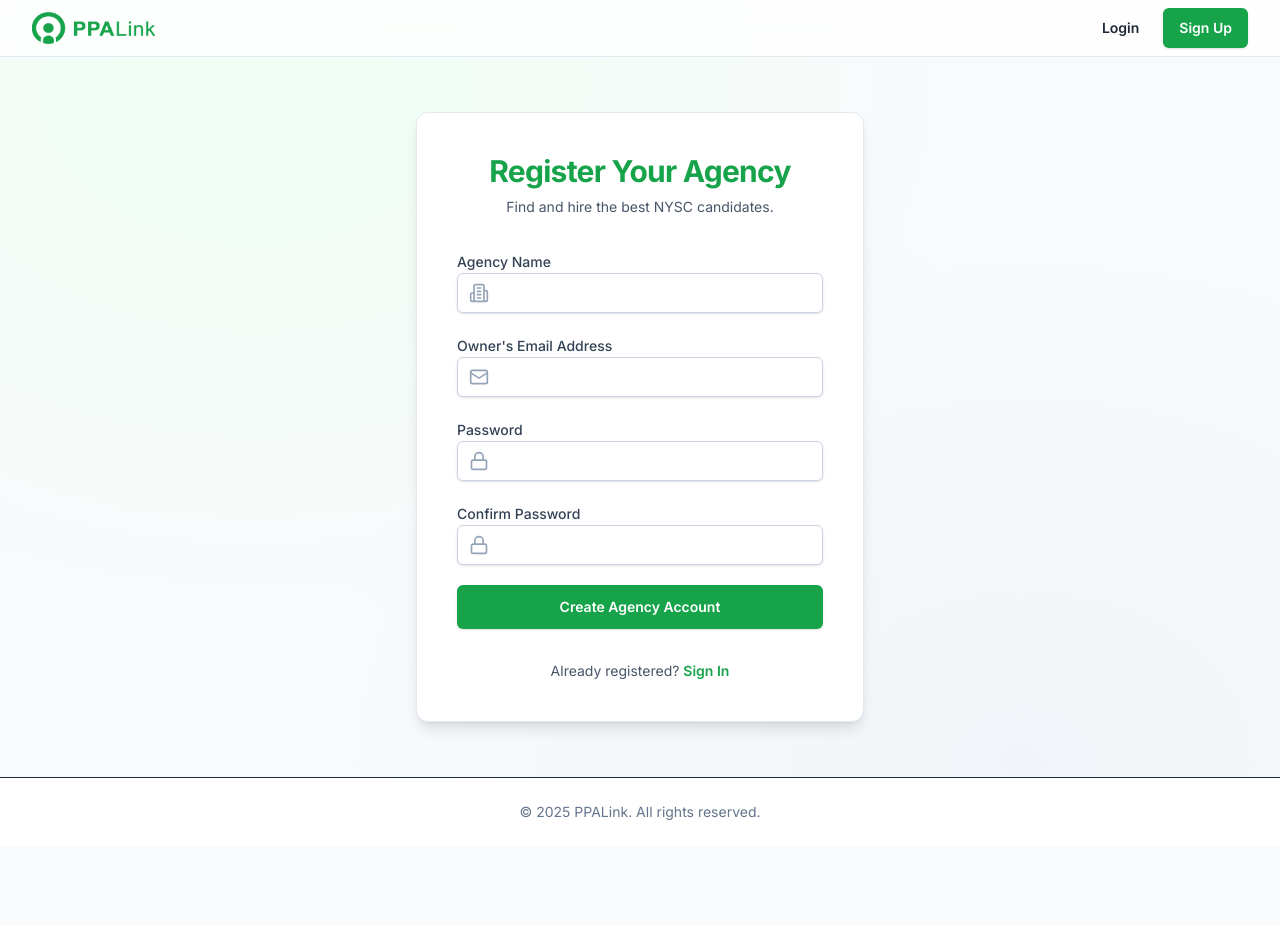
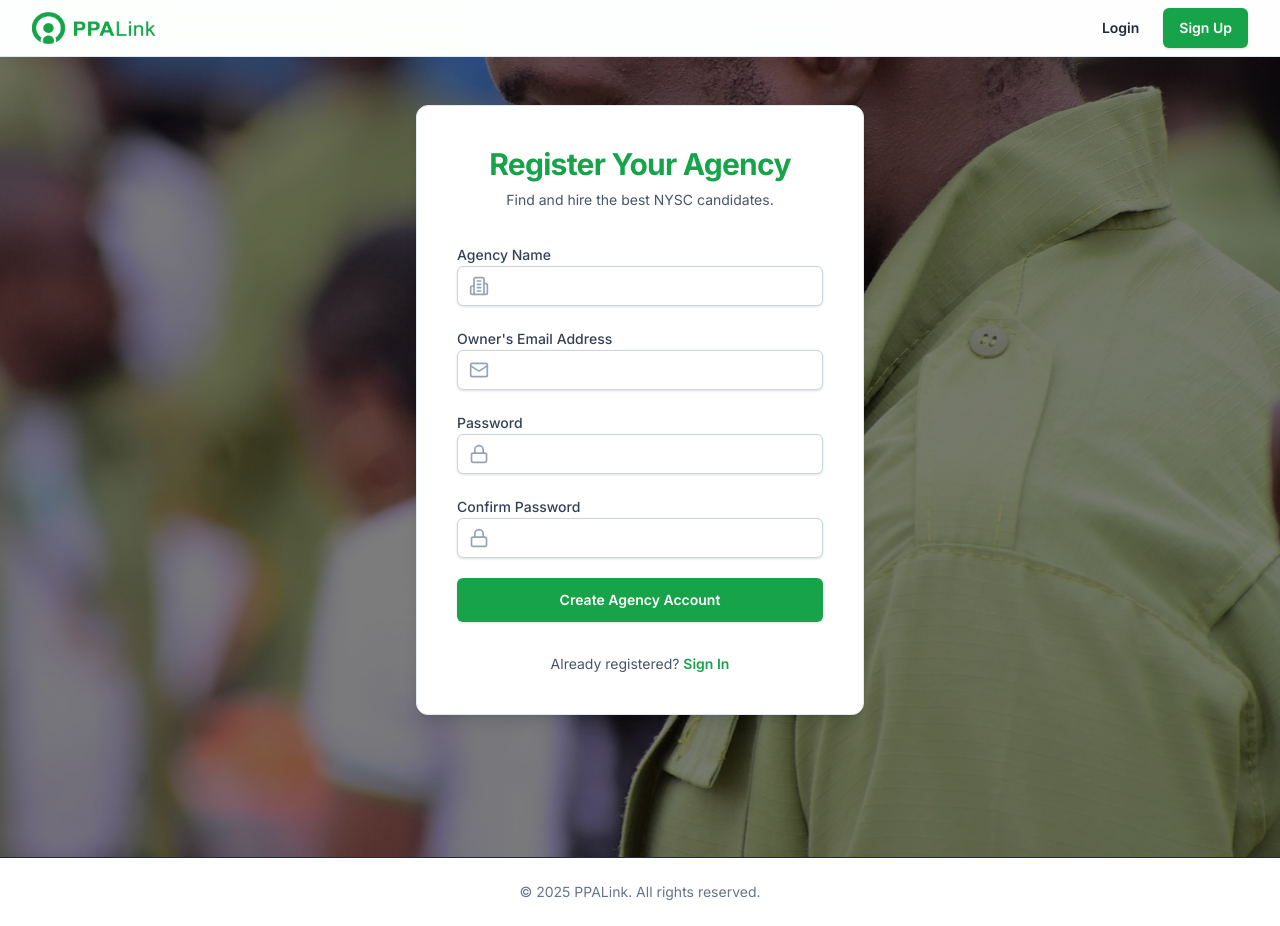
Before and after one commit to tobyt50/PPALink, a React (Vite) app in the folder ppalink-frontend/: page /register/agency in a window 1280 px wide. Before the commit the page ends 846 px from the top, so only its background shows below. Built offline with nearby package versions, Linux system fonts and the light colour scheme; no server answers.

Commit message:
Fixed link issues in auth pages

```diff
--- a/ppalink-frontend/src/pages/auth/Login.tsx
+++ b/ppalink-frontend/src/pages/auth/Login.tsx
@@ -1,9 +1,9 @@
 import { zodResolver } from '@hookform/resolvers/zod';
-import { motion } from 'framer-motion';
+import { motion, useScroll, useTransform } from 'framer-motion';
 import { Lock, Mail } from 'lucide-react';
 import { useForm } from 'react-hook-form';
 import toast from 'react-hot-toast';
-import { useNavigate } from 'react-router-dom';
+import { Link, useNavigate } from 'react-router-dom';
 import { z } from 'zod';
 import { Input } from '../../components/forms/Input';
 import { Button } from '../../components/ui/Button';
@@ -40,10 +40,7 @@ const Login = () => {
         const { user, token } = response.data;
         loginToStore(user, token);
 
-        // The useEffect in ProtectedRoute will now handle all data fetching.
-        // We simply navigate to the correct dashboard.
         if (user.role === 'ADMIN') {
-          // 👇 ADD THIS REDIRECT LOGIC FOR ADMINS
           navigate('/admin/dashboard');
         } else if (user.role === 'CANDIDATE') {
           navigate('/dashboard/candidate');
@@ -60,13 +57,31 @@ const Login = () => {
     }
   };
 
+  // Parallax background
+  const { scrollY } = useScroll();
+  const y = useTransform(scrollY, [0, 300], [0, 100]);
+
   return (
-    <div className="flex min-h-[calc(100vh-80px)] items-center justify-center px-4 py-12">
+    <div className="w-full min-h-screen relative overflow-hidden text-white flex items-center justify-center">
+      {/* Background image */}
+      <motion.div
+        style={{
+          y,
+          backgroundImage: "url('/bg.JPG')",
+          backgroundSize: 'cover',
+          backgroundPosition: 'center',
+        }}
+        className="absolute inset-0"
+      />
+      {/* Overlay */}
+      <div className="absolute inset-0 bg-black/50" />
+
+      {/* Login form */}
       <motion.div
         initial={{ opacity: 0, y: -20 }}
         animate={{ opacity: 1, y: 0 }}
         transition={{ duration: 0.5 }}
-        className="w-full max-w-md"
+        className="relative w-full max-w-md"
       >
         <div className="rounded-xl border border-gray-200 bg-white p-6 shadow-lg md:p-10">
           <div className="text-center">
@@ -87,21 +102,31 @@ const Login = () => {
             <div className="space-y-2">
               <Label htmlFor="email">Email Address</Label>
               <Input
-                id="email" type="email" placeholder="you@example.com" icon={Mail}
-                error={!!errors.email} {...register('email')} disabled={isSubmitting}
+                id="email"
+                type="email"
+                placeholder="you@example.com"
+                icon={Mail}
+                error={!!errors.email}
+                {...register('email')}
+                disabled={isSubmitting}
               />
               {errors.email && <p className="text-xs text-red-600">{errors.email.message}</p>}
             </div>
             <div className="space-y-2">
               <div className="flex items-center justify-between">
                 <Label htmlFor="password">Password</Label>
-                <a href="#" className="text-sm font-medium text-primary-600 hover:text-primary-500">
+                <Link to="#" className="text-sm font-medium text-primary-600 hover:text-primary-500">
                   Forgot password?
-                </a>
+                </Link>
               </div>
               <Input
-                id="password" type="password" placeholder="••••••••" icon={Lock}
-                error={!!errors.password} {...register('password')} disabled={isSubmitting}
+                id="password"
+                type="password"
+                placeholder="••••••••"
+                icon={Lock}
+                error={!!errors.password}
+                {...register('password')}
+                disabled={isSubmitting}
               />
               {errors.password && <p className="text-xs text-red-600">{errors.password.message}</p>}
             </div>
@@ -111,9 +136,12 @@ const Login = () => {
           </form>
           <p className="mt-8 text-center text-sm text-gray-600">
             Don't have an account yet?{' '}
-            <a href="/register/candidate" className="font-semibold text-primary-600 hover:text-primary-500">
+            <Link
+              to="/register/candidate"
+              className="font-semibold text-primary-600 hover:text-primary-500"
+            >
               Register as a Candidate
-            </a>
+            </Link>
           </p>
         </div>
       </motion.div>
--- a/ppalink-frontend/src/pages/auth/RegisterAgency.tsx
+++ b/ppalink-frontend/src/pages/auth/RegisterAgency.tsx
@@ -1,15 +1,14 @@
 import { zodResolver } from '@hookform/resolvers/zod';
-import { motion } from 'framer-motion';
+import { motion, useScroll, useTransform } from 'framer-motion';
 import { Building2, Lock, Mail } from 'lucide-react';
 import { useForm } from 'react-hook-form';
 import toast from 'react-hot-toast';
-import { useNavigate } from 'react-router-dom'; // 1. Import hooks
+import { Link, useNavigate } from 'react-router-dom';
 import { z } from 'zod';
-
 import { Input } from '../../components/forms/Input';
 import { Button } from '../../components/ui/Button';
 import { Label } from '../../components/ui/Label';
-import authService from '../../services/auth.service'; // 2. Import service
+import authService from '../../services/auth.service';
 
 const registerAgencySchema = z
   .object({
@@ -26,7 +25,7 @@ const registerAgencySchema = z
 type RegisterAgencyFormValues = z.infer<typeof registerAgencySchema>;
 
 const RegisterAgency = () => {
-  const navigate = useNavigate(); // 3. Initialize navigate
+  const navigate = useNavigate();
 
   const {
     register,
@@ -37,7 +36,6 @@ const RegisterAgency = () => {
     resolver: zodResolver(registerAgencySchema),
   });
 
-  // 4. UPDATE the onSubmit handler
   const onSubmit = async (data: RegisterAgencyFormValues) => {
     try {
       const { confirmPassword, ...apiData } = data;
@@ -45,9 +43,7 @@ const RegisterAgency = () => {
 
       if (response.success) {
         toast.success(response.message);
-        setTimeout(() => {
-          navigate('/login');
-        }, 1500);
+        setTimeout(() => navigate('/login'), 1500);
       }
     } catch (error: any) {
       const errorMessage = error.response?.data?.message || 'Registration failed. Please try again.';
@@ -56,8 +52,27 @@ const RegisterAgency = () => {
     }
   };
 
+  // Parallax background
+  const { scrollY } = useScroll();
+  const y = useTransform(scrollY, [0, 300], [0, 100]);
+
   return (
-    <div className="flex min-h-[calc(100vh-80px)] items-center justify-center px-4 py-12 sm:px-6 lg:px-8">
+    <div className="w-full min-h-screen relative overflow-hidden text-white">
+      {/* Background image */}
+      <motion.div
+        style={{
+          y,
+          backgroundImage: "url('/bg.JPG')",
+          backgroundSize: 'cover',
+          backgroundPosition: 'center',
+        }}
+        className="absolute inset-0"
+      />
+      {/* Overlay */}
+      <div className="absolute inset-0 bg-black/50" />
+
+      {/* Form wrapper with top padding */}
+      <div className="relative flex flex-col items-center justify-start pt-12 pb-12 px-4 sm:px-6 lg:px-8 min-h-screen">
         <motion.div
           initial={{ opacity: 0, y: -20 }}
           animate={{ opacity: 1, y: 0 }}
@@ -75,46 +90,79 @@ const RegisterAgency = () => {
             </div>
 
             <form onSubmit={handleSubmit(onSubmit)} className="mt-8 space-y-5">
-            {/* 5. Add server error display */}
               {errors.root && (
                 <div className="rounded-md border border-red-300 bg-red-50 p-3 text-center text-sm text-red-700">
                   {errors.root.message}
                 </div>
               )}
 
-            {/* ... rest of the form is unchanged ... */}
               <div className="space-y-2">
                 <Label htmlFor="agencyName">Agency Name</Label>
-              <Input id="agencyName" icon={Building2} error={!!errors.agencyName} {...register('agencyName')} disabled={isSubmitting} />
+                <Input
+                  id="agencyName"
+                  icon={Building2}
+                  error={!!errors.agencyName}
+                  {...register('agencyName')}
+                  disabled={isSubmitting}
+                />
                 {errors.agencyName && <p className="text-xs text-red-600">{errors.agencyName.message}</p>}
               </div>
+
               <div className="space-y-2">
                 <Label htmlFor="email">Owner's Email Address</Label>
-              <Input id="email" type="email" icon={Mail} error={!!errors.email} {...register('email')} disabled={isSubmitting} />
+                <Input
+                  id="email"
+                  type="email"
+                  icon={Mail}
+                  error={!!errors.email}
+                  {...register('email')}
+                  disabled={isSubmitting}
+                />
                 {errors.email && <p className="text-xs text-red-600">{errors.email.message}</p>}
               </div>
+
               <div className="space-y-2">
                 <Label htmlFor="password">Password</Label>
-              <Input id="password" type="password" icon={Lock} error={!!errors.password} {...register('password')} disabled={isSubmitting} />
+                <Input
+                  id="password"
+                  type="password"
+                  icon={Lock}
+                  error={!!errors.password}
+                  {...register('password')}
+                  disabled={isSubmitting}
+                />
                 {errors.password && <p className="text-xs text-red-600">{errors.password.message}</p>}
               </div>
+
               <div className="space-y-2">
                 <Label htmlFor="confirmPassword">Confirm Password</Label>
-              <Input id="confirmPassword" type="password" icon={Lock} error={!!errors.confirmPassword} {...register('confirmPassword')} disabled={isSubmitting} />
-              {errors.confirmPassword && <p className="text-xs text-red-600">{errors.confirmPassword.message}</p>}
+                <Input
+                  id="confirmPassword"
+                  type="password"
+                  icon={Lock}
+                  error={!!errors.confirmPassword}
+                  {...register('confirmPassword')}
+                  disabled={isSubmitting}
+                />
+                {errors.confirmPassword && (
+                  <p className="text-xs text-red-600">{errors.confirmPassword.message}</p>
+                )}
               </div>
+
               <Button type="submit" className="w-full" isLoading={isSubmitting} size="lg">
                 Create Agency Account
               </Button>
             </form>
+
             <p className="mt-8 text-center text-sm text-gray-600">
               Already registered?{' '}
-            <a href="/login" className="font-semibold text-primary-600 hover:text-primary-500">
+              <Link to="/login" className="font-semibold text-primary-600 hover:text-primary-500">
                 Sign In
-            </a>
+              </Link>
             </p>
           </div>
         </motion.div>
+      </div>
     </div>
   );
 };
--- a/ppalink-frontend/src/pages/auth/RegisterCandidate.tsx
+++ b/ppalink-frontend/src/pages/auth/RegisterCandidate.tsx
@@ -1,15 +1,14 @@
 import { zodResolver } from '@hookform/resolvers/zod';
-import { motion } from 'framer-motion';
+import { motion, useScroll, useTransform } from 'framer-motion';
 import { Lock, Mail, User } from 'lucide-react';
 import { useForm } from 'react-hook-form';
 import toast from 'react-hot-toast';
-import { useNavigate } from 'react-router-dom'; // 1. Import hooks
+import { Link, useNavigate } from 'react-router-dom';
 import { z } from 'zod';
-
 import { Input } from '../../components/forms/Input';
 import { Button } from '../../components/ui/Button';
 import { Label } from '../../components/ui/Label';
-import authService from '../../services/auth.service'; // 2. Import service
+import authService from '../../services/auth.service';
 
 const registerCandidateSchema = z
   .object({
@@ -27,7 +26,7 @@ const registerCandidateSchema = z
 type RegisterFormValues = z.infer<typeof registerCandidateSchema>;
 
 const RegisterCandidate = () => {
-  const navigate = useNavigate(); // 3. Initialize navigate
+  const navigate = useNavigate();
 
   const {
     register,
@@ -38,20 +37,14 @@ const RegisterCandidate = () => {
     resolver: zodResolver(registerCandidateSchema),
   });
 
-  // 4. UPDATE the onSubmit handler
   const onSubmit = async (data: RegisterFormValues) => {
     try {
-      // The backend doesn't need confirmPassword, so we can omit it.
       const { confirmPassword, ...apiData } = data;
-
       const response = await authService.registerCandidate(apiData);
 
       if (response.success) {
         toast.success(response.message);
-        // Redirect to the login page after a short delay to allow the user to read the toast
-        setTimeout(() => {
-          navigate('/login');
-        }, 1500);
+        setTimeout(() => navigate('/login'), 1500);
       }
     } catch (error: any) {
       const errorMessage = error.response?.data?.message || 'Registration failed. Please try again.';
@@ -60,8 +53,27 @@ const RegisterCandidate = () => {
     }
   };
 
+  // Parallax background
+  const { scrollY } = useScroll();
+  const y = useTransform(scrollY, [0, 300], [0, 100]);
+
   return (
-    <div className="flex min-h-[calc(100vh-80px)] items-center justify-center px-4 py-12 sm:px-6 lg:px-8">
+    <div className="w-full min-h-screen relative overflow-hidden text-white">
+      {/* Background image */}
+      <motion.div
+        style={{
+          y,
+          backgroundImage: "url('/bg.JPG')",
+          backgroundSize: 'cover',
+          backgroundPosition: 'center',
+        }}
+        className="absolute inset-0"
+      />
+      {/* Overlay */}
+      <div className="absolute inset-0 bg-black/50" />
+
+      {/* Form wrapper with top & bottom padding */}
+      <div className="relative flex flex-col items-center justify-start pt-12 pb-12 px-4 sm:px-6 lg:px-8 min-h-screen">
         <motion.div
           initial={{ opacity: 0, y: -20 }}
           animate={{ opacity: 1, y: 0 }}
@@ -79,53 +91,92 @@ const RegisterCandidate = () => {
             </div>
 
             <form onSubmit={handleSubmit(onSubmit)} className="mt-8 space-y-5">
-            {/* 5. Add server error display */}
               {errors.root && (
                 <div className="rounded-md border border-red-300 bg-red-50 p-3 text-center text-sm text-red-700">
                   {errors.root.message}
                 </div>
               )}
 
-            {/* ... rest of the form is unchanged ... */}
               <div className="flex flex-col gap-5 sm:flex-row">
                 <div className="w-full space-y-2">
                   <Label htmlFor="firstName">First Name</Label>
-                <Input id="firstName" icon={User} error={!!errors.firstName} {...register('firstName')} disabled={isSubmitting} />
+                  <Input
+                    id="firstName"
+                    icon={User}
+                    error={!!errors.firstName}
+                    {...register('firstName')}
+                    disabled={isSubmitting}
+                  />
                   {errors.firstName && <p className="text-xs text-red-600">{errors.firstName.message}</p>}
                 </div>
                 <div className="w-full space-y-2">
                   <Label htmlFor="lastName">Last Name</Label>
-                <Input id="lastName" icon={User} error={!!errors.lastName} {...register('lastName')} disabled={isSubmitting} />
+                  <Input
+                    id="lastName"
+                    icon={User}
+                    error={!!errors.lastName}
+                    {...register('lastName')}
+                    disabled={isSubmitting}
+                  />
                   {errors.lastName && <p className="text-xs text-red-600">{errors.lastName.message}</p>}
                 </div>
               </div>
+
               <div className="space-y-2">
                 <Label htmlFor="email">Email Address</Label>
-              <Input id="email" type="email" icon={Mail} error={!!errors.email} {...register('email')} disabled={isSubmitting} />
+                <Input
+                  id="email"
+                  type="email"
+                  icon={Mail}
+                  error={!!errors.email}
+                  {...register('email')}
+                  disabled={isSubmitting}
+                />
                 {errors.email && <p className="text-xs text-red-600">{errors.email.message}</p>}
               </div>
+
               <div className="space-y-2">
                 <Label htmlFor="password">Password</Label>
-              <Input id="password" type="password" icon={Lock} error={!!errors.password} {...register('password')} disabled={isSubmitting} />
+                <Input
+                  id="password"
+                  type="password"
+                  icon={Lock}
+                  error={!!errors.password}
+                  {...register('password')}
+                  disabled={isSubmitting}
+                />
                 {errors.password && <p className="text-xs text-red-600">{errors.password.message}</p>}
               </div>
+
               <div className="space-y-2">
                 <Label htmlFor="confirmPassword">Confirm Password</Label>
-              <Input id="confirmPassword" type="password" icon={Lock} error={!!errors.confirmPassword} {...register('confirmPassword')} disabled={isSubmitting} />
-              {errors.confirmPassword && <p className="text-xs text-red-600">{errors.confirmPassword.message}</p>}
+                <Input
+                  id="confirmPassword"
+                  type="password"
+                  icon={Lock}
+                  error={!!errors.confirmPassword}
+                  {...register('confirmPassword')}
+                  disabled={isSubmitting}
+                />
+                {errors.confirmPassword && (
+                  <p className="text-xs text-red-600">{errors.confirmPassword.message}</p>
+                )}
               </div>
+
               <Button type="submit" className="w-full" isLoading={isSubmitting} size="lg">
                 Create Account
               </Button>
             </form>
+
             <p className="mt-8 text-center text-sm text-gray-600">
               Already have an account?{' '}
-            <a href="/login" className="font-semibold text-primary-600 hover:text-primary-500">
+              <Link to="/login" className="font-semibold text-primary-600 hover:text-primary-500">
                 Sign In
-            </a>
+              </Link>
             </p>
           </div>
         </motion.div>
+      </div>
     </div>
   );
 };
```
Lines whose indentation alone changed are shown as unchanged.
